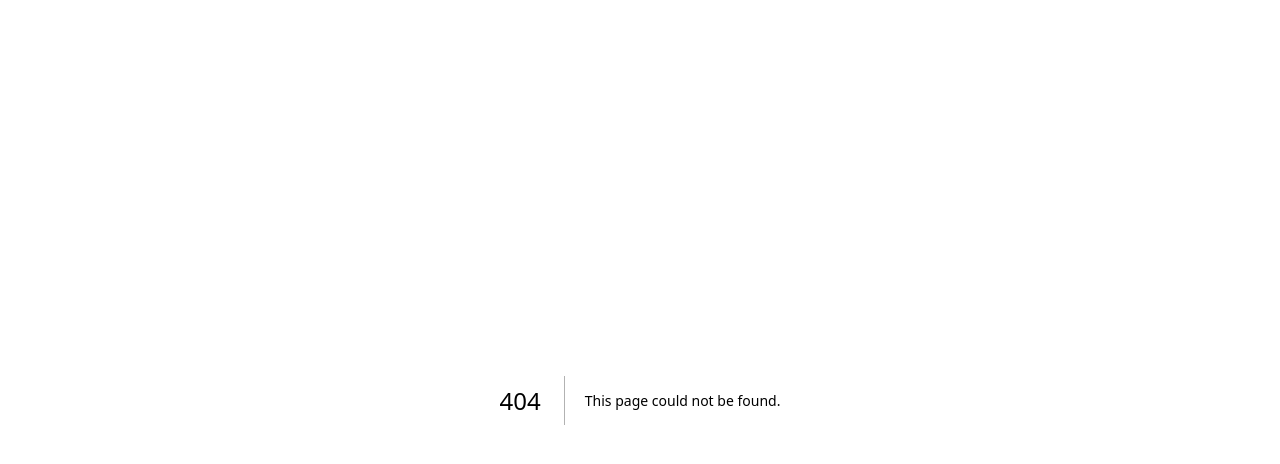
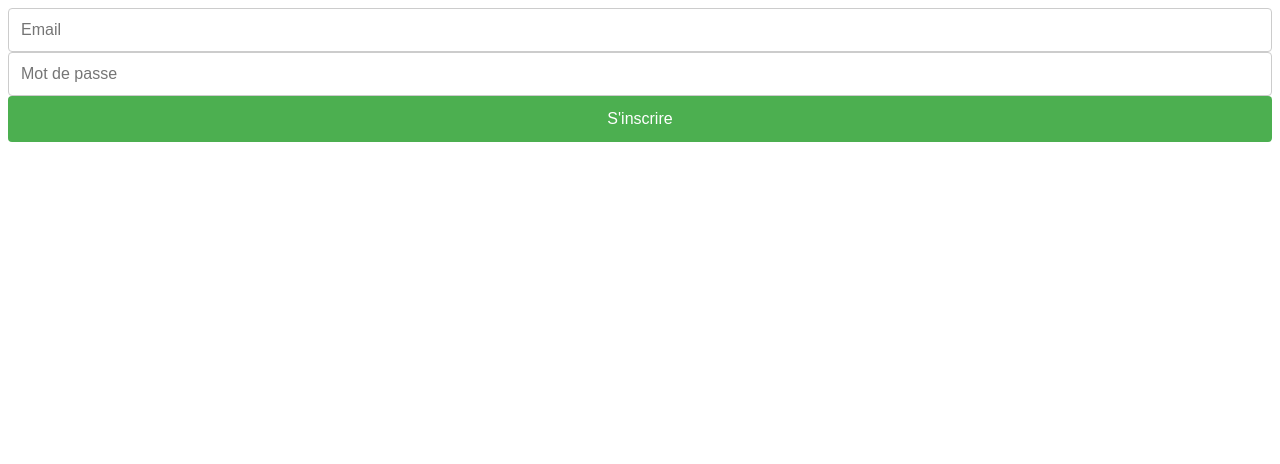
Before and after one commit to ZINGAClenn01/strore, a Next.js app: page /FormConnectUser in a window 1280 px wide. Before the commit this address had no page. Shown: the top 464 px of the page. Built offline with nearby package versions, Linux system fonts and the light colour scheme.

Commit message:
debut du form de login

```diff
--- a/Firebase/Fibase.js
+++ b/Firebase/Fibase.js
@@ -1,8 +1,6 @@
-// Import the functions you need from the SDKs you need
 import { initializeApp } from "firebase/app";
 import { getFirestore } from "firebase/firestore";
-// TODO: Add SDKs for Firebase products that you want to use
-// https://firebase.google.com/docs/web/setup#available-libraries
+import { getAuth, createUserWithEmailAndPassword } from "firebase/auth";
 
 // Your web app's Firebase configuration
 const firebaseConfig = {
@@ -13,6 +11,12 @@ const firebaseConfig = {
   messagingSenderId: "306979601483",
   appId: "1:306979601483:web:2f066c59ec4be9783ee1ce"
 };
+
 // Initialize Firebase
 const app = initializeApp(firebaseConfig);
+
+// Initialize Firestore
 export const db = getFirestore(app);
+
+// Initialize Firebase Authentication and get a reference to the service
+export const auth = getAuth(app);
--- a/pages/Cards.jsx
+++ b/pages/Cards.jsx
@@ -72,7 +72,7 @@ export default function MediaCards() {
                     <CardMedia
                         sx={{ height: 300 }}
                         image={chaussure.image.toString()}
-                        title="green iguana"
+                        title="Chaussure"
                     />
                     <CardContent>
                         <Typography gutterBottom variant="h5" component="div">
--- /dev/null
+++ b/pages/FormConnectUser.jsx
@@ -0,0 +1,62 @@
+// pages/login.js
+import React, { useState } from 'react';
+import { createUserWithEmailAndPassword } from "firebase/auth";
+import { auth } from '../Firebase/Fibase';
+
+const FormConnectUser = () => {
+    const [email, setEmail] = useState('');
+    const [password, setPassword] = useState('');
+
+    const handleSubmit = (event) => {
+        event.preventDefault();
+        createUserWithEmailAndPassword(auth, email, password)
+            .then((userCredential) => {
+                // Signed up
+                const user = userCredential.user;
+                console.log('User signed up:', user);
+                // Additional user setup if needed
+            })
+            .catch((error) => {
+                const errorCode = error.code;
+                const errorMessage = error.message;
+                console.error('Error signing up:', errorCode, errorMessage);
+            });
+            // Créez un formulaire qui permet aux utilisateurs existants de se connecter
+            //à l'aide de leur adresse e-mail et de leur mot de passe.
+            //Lorsqu'un utilisateur remplit le formulaire, appelez la méthode signInWithEmailAndPassword :
+        const auth = getAuth();
+        signInWithEmailAndPassword(auth, email, password)
+            .then((userCredential) => {
+                // Signed in
+                const user = userCredential.user;
+                // ...
+            })
+            .catch((error) => {
+                const errorCode = error.code;
+                const errorMessage = error.message;
+            });
+    };
+    console.log(email);
+    console.log(password);
+    return (
+        <form onSubmit={handleSubmit}>
+            <input
+                type="email"
+                value={email}
+                onChange={(e) => setEmail(e.target.value)}
+                placeholder="Email"
+            />
+            <input
+                type="password"
+                value={password}
+                onChange={(e) => setPassword(e.target.value)}
+                placeholder="Mot de passe"
+            />
+            <button type="submit">S'inscrire</button>
+        </form>
+
+
+    );
+};
+
+export default FormConnectUser;
--- a/styles/globals.css
+++ b/styles/globals.css
@@ -339,3 +339,76 @@ a {
   color: #f508f5;
 font-size: x-large;
 }
+
+.button-mode{
+  margin-top: 5.8%;
+  margin-left: 93%;
+  position: fixed;
+}
+
+@media only screen and (max-width: 600px) {
+  .button-mode{
+    margin-top: 16%;
+    margin-left: 75%;
+    position: fixed;
+  }
+}
+
+
+.login-container {
+    display: flex;
+    flex-direction: column;
+    align-items: center;
+    justify-content: center;
+    height: 100vh;
+    background-color: #f4f4f4;
+}
+
+h2 {
+    font-size: 24px;
+    margin-bottom: 20px;
+}
+
+.login-form {
+    width: 320px;
+    padding: 20px;
+    background-color: #fff;
+    border-radius: 8px;
+    box-shadow: 0px 0px 20px rgba(0, 0, 0, 0.1);
+}
+
+.form-group {
+    margin-bottom: 20px;
+}
+
+label {
+    display: block;
+    font-weight: bold;
+    margin-bottom: 8px;
+}
+
+input[type="email"],
+input[type="password"] {
+    width: 100%;
+    padding: 12px;
+    border: 1px solid #ccc;
+    border-radius: 4px;
+    box-sizing: border-box;
+    font-size: 16px;
+}
+
+button[type="submit"] {
+    width: 100%;
+    background-color: #4caf50;
+    color: white;
+    padding: 14px 20px;
+    border: none;
+    border-radius: 4px;
+    cursor: pointer;
+    font-size: 16px;
+    transition: background-color 0.3s;
+}
+
+button[type="submit"]:hover {
+    background-color: #45a049;
+}
```
Also changed, not shown: pages/Dashboard.jsx (added, +13 -0 lines), pages/Navbar.jsx (+13 -10 lines), pages/index.jsx (+69 -0 lines).
